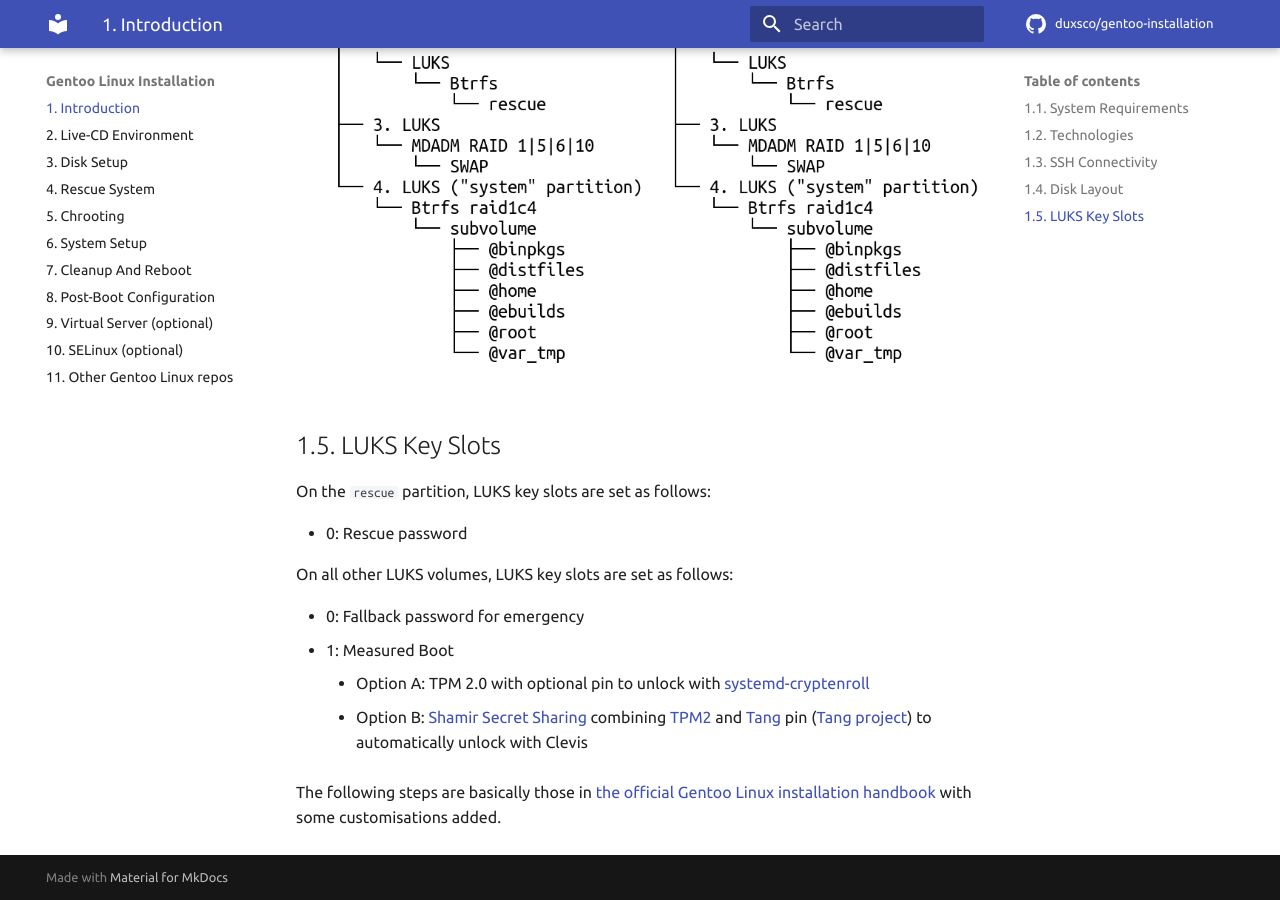
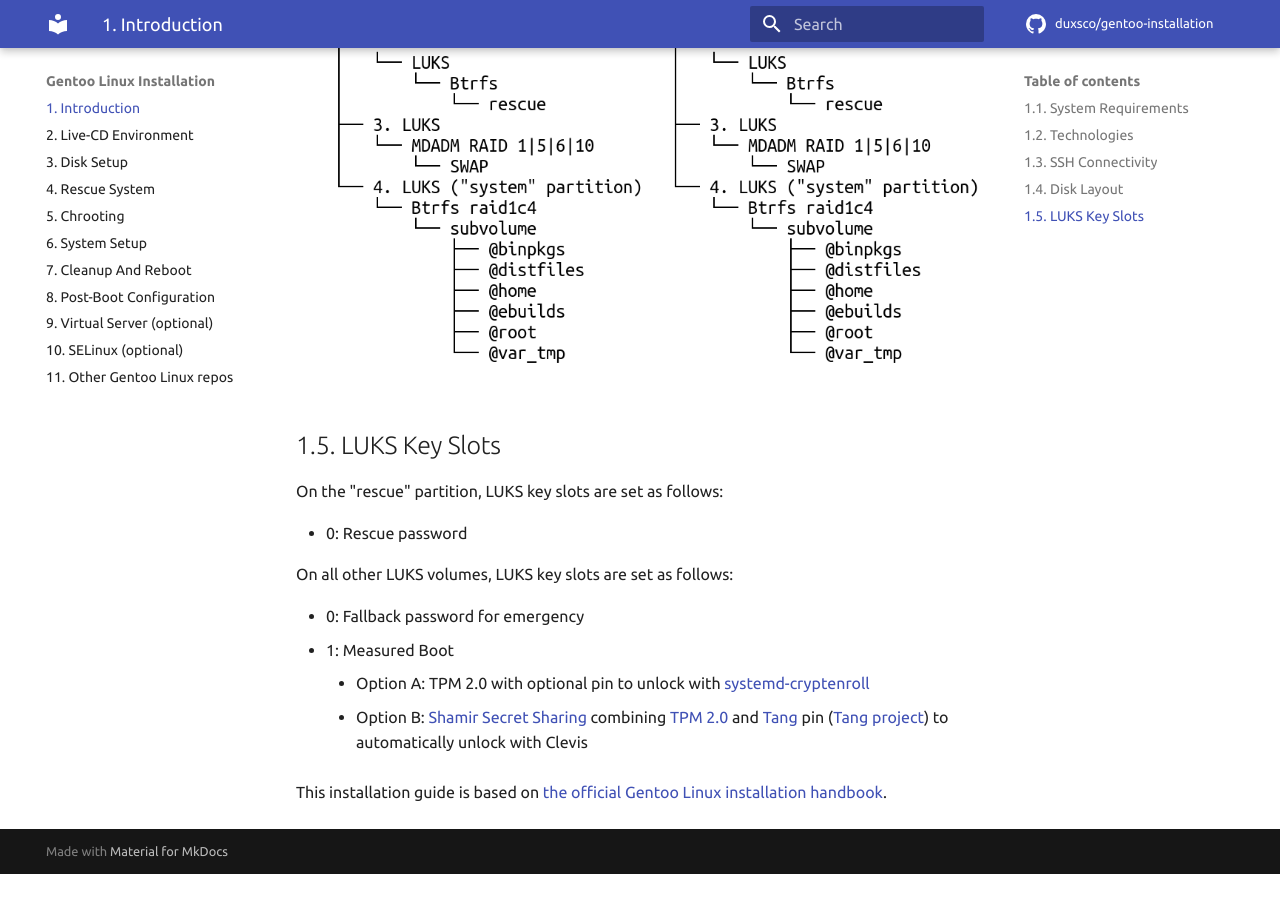
Before and after one commit to duxsco/gentoo-installation, an MkDocs documentation site: the page built from docs/index.md, in a window 1280 px wide and 900 px high, scrolled down 2020 px. Built offline with MkDocs 1.6.1 and Material for MkDocs 9.7.7, drawn with Linux system fonts in a browser that asks for light colours; comment, search, counter and statistics services are not loaded; after the commit the page ends 2894 px from its top, so only the background shows below that.

Commit message:
Update "1.5. LUKS Key Slots"

```diff
--- a/docs/index.md
+++ b/docs/index.md
@@ -48,7 +48,7 @@ ESPs are created one for each disk. Except for them, [btrfs](https://btrfs.readt
 
 ## 1.5. LUKS Key Slots
 
-On the `rescue` partition, LUKS key slots are set as follows:
+On the "rescue" partition, LUKS key slots are set as follows:
 
   - 0: Rescue password
 
@@ -57,6 +57,6 @@ On all other LUKS volumes, LUKS key slots are set as follows:
   - 0: Fallback password for emergency
   - 1: Measured Boot
     - Option A: TPM 2.0 with optional pin to unlock with [systemd-cryptenroll](https://wiki.archlinux.org/title/Trusted_Platform_Module#systemd-cryptenroll)
-    - Option B: [Shamir Secret Sharing](https://github.com/latchset/clevis#pin-shamir-secret-sharing) combining [TPM2](https://github.com/latchset/clevis#pin-tpm2) and [Tang](https://github.com/latchset/clevis#pin-tang) pin ([Tang project](https://github.com/latchset/tang)) to automatically unlock with Clevis
+    - Option B: [Shamir Secret Sharing](https://github.com/latchset/clevis#pin-shamir-secret-sharing) combining [TPM 2.0](https://github.com/latchset/clevis#pin-tpm2) and [Tang](https://github.com/latchset/clevis#pin-tang) pin ([Tang project](https://github.com/latchset/tang)) to automatically unlock with Clevis
 
-The following steps are basically those in [the official Gentoo Linux installation handbook](https://wiki.gentoo.org/wiki/Handbook:AMD64/Full/Installation) with some customisations added.
+This installation guide is based on [the official Gentoo Linux installation handbook](https://wiki.gentoo.org/wiki/Handbook:AMD64/Full/Installation).
```
